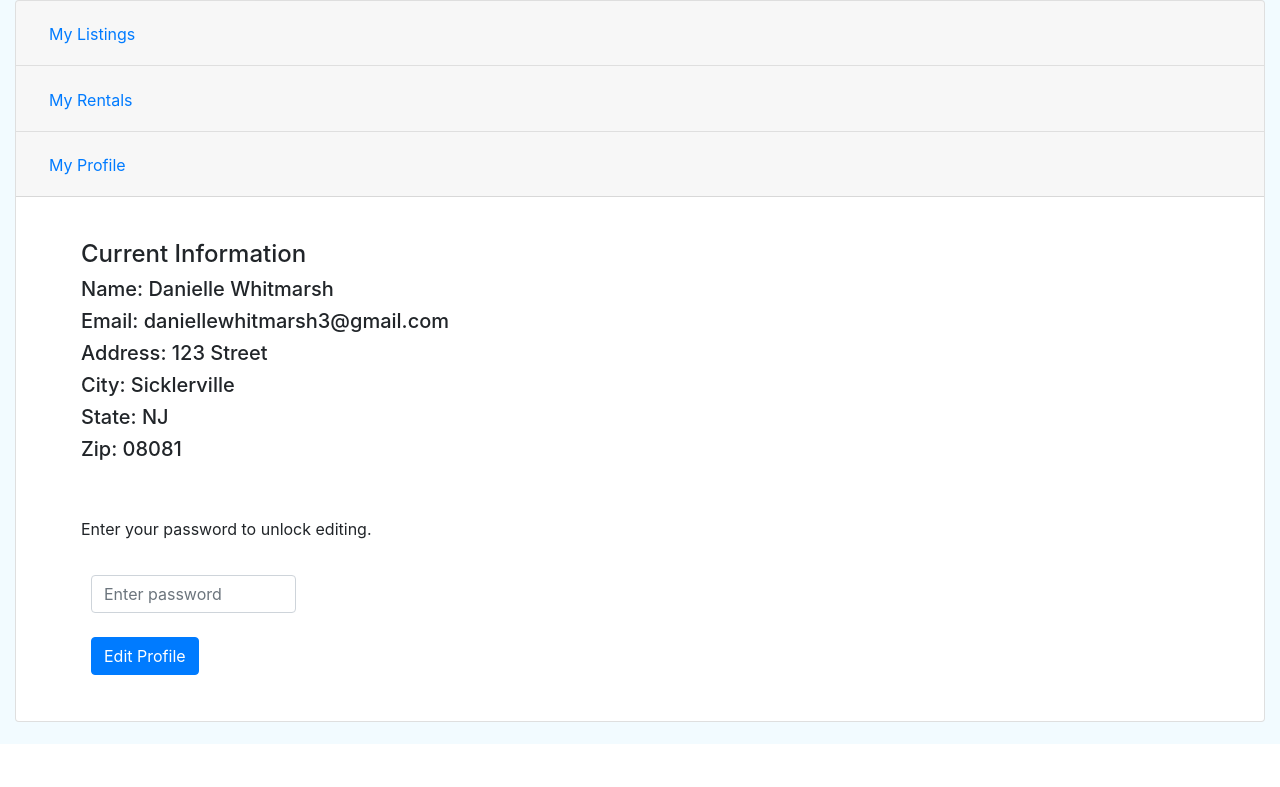
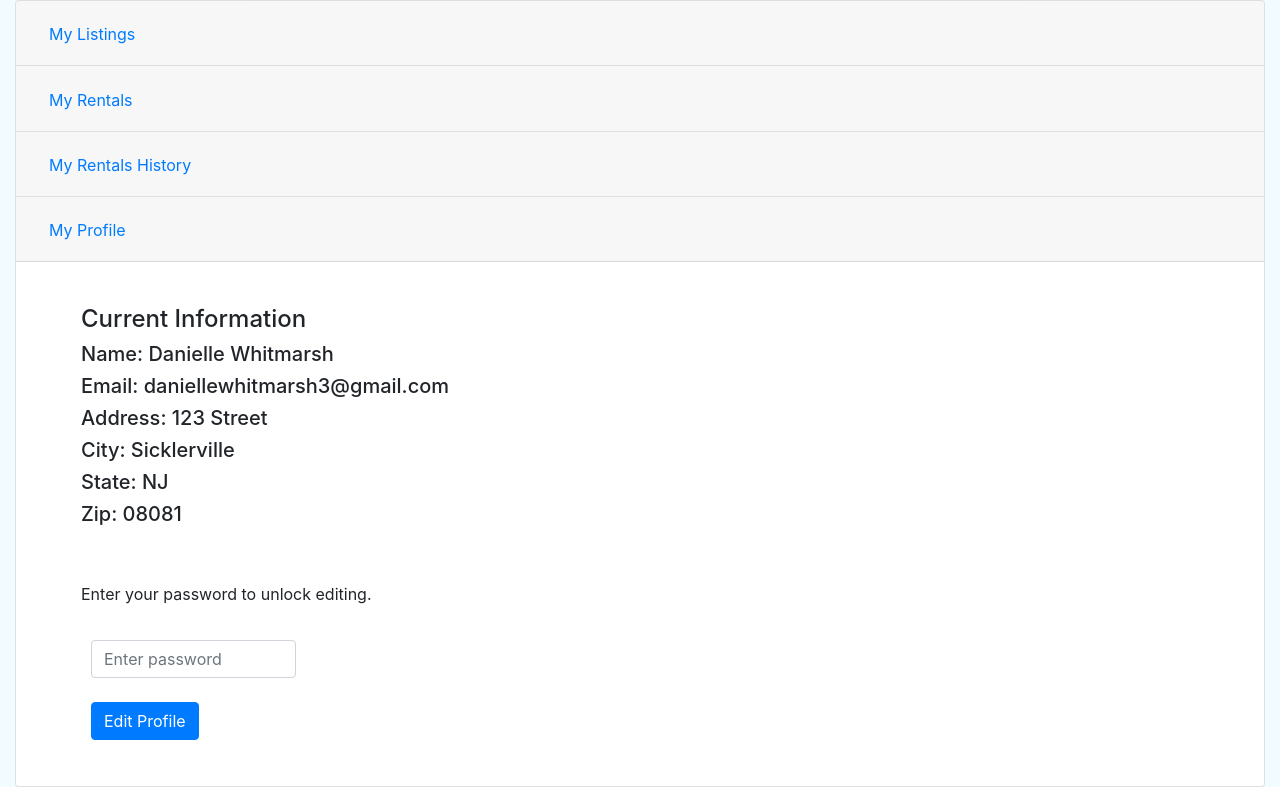
Before and after one commit to joshfigueroa/Rent4Hire, a Flask app: page /profile in a window 1280 px wide. Shown: the part 56-843 px from the top of the page. Before the commit the page ends 800 px from the top, so only its background shows below. Run offline with Flask 2, Linux system fonts and the light colour scheme; a user stored in the database is signed in; data comes from the database, SQL or seed files in the repository; both versions use the stored data as it was after the commit; some libraries are stand-ins or nearby versions.

Commit message:
rental history popped, no errors yet, please check for any error

```diff
--- a/website/templates/profile_dash.html
+++ b/website/templates/profile_dash.html
@@ -88,7 +88,7 @@
                     <p class="card-text">{{listItem[loop.index-1].description}}</p>
                   </div>
                   <ul class="list-group list-group-flush">
-                    <li class="list-group-item">Price: </li>
+                    <li class="list-group-item">Price: {{"${:.2f}".format(listItem[loop.index-1].price_in_cents/100)}}</li>
                     <li class="list-group-item">Location: </li>
                     <li class="list-group-item">Scheduled pickup: {{ thatOneOrder.scheduled_pickup_date }}</li>
                     <li class="list-group-item">Scheduled return: {{ thatOneOrder.scheduled_return_date }}</li>
@@ -118,12 +118,60 @@
   <div class="card">
     <div class="card-header" id="headingThree">
       <h2 class="mb-0">
-        <button class="btn btn-link" type="button" data-toggle="collapse" data-target="#collapseThree" aria-expanded="false" aria-controls="collapseThree">
+        <button class="btn btn-link collapsed" type="button" data-toggle="collapse" data-target="#collapseThree" aria-expanded="false" aria-controls="collapseThree">
+          My Rentals History
+        </button>
+      </h2>
+    </div>
+    <div id="collapseThree" class="collapse" aria-labelledby="headingThree" data-parent="#accordionItem">
+      <div class="card-body">
+        <div class="row">
+          {% if listItem %}
+            {% for thatOneOrder in user.orders %}
+                {% if not thatOneOrder.is_active %}
+                {% if listItem[loop.index-1] %}
+
+
+              <div class="col-sm-6 col-md-4">
+                <div class="card border-success" style="width: 24rem;">
+
+                  <img src="{{'static/images/' ~ listItem[loop.index-1].image_name}}" class="card-img-top" alt="...">
+                  <div class="card-body text-info">
+                    <h5 class="card-title"><b>{{listItem[loop.index-1].name}}</b></h5>
+                    <p class="card-text">{{listItem[loop.index-1].description}}</p>
+                  </div>
+                  <ul class="list-group list-group-flush">
+                    <li class="list-group-item">Price: {{"${:.2f}".format(listItem[loop.index-1].price_in_cents/100)}}</li>
+                    <li class="list-group-item">Location: </li>
+                    <li class="list-group-item">Scheduled pickup date: {{ thatOneOrder.scheduled_pickup_date }}</li>
+                    <li class="list-group-item">Scheduled return date: {{ thatOneOrder.scheduled_return_date }}</li>
+                    <li class="list-group-item">Actual pickup date: {{ thatOneOrder.actual_pickup_date }}</li>
+                    <li class="list-group-item">Actual return date: {{ thatOneOrder.actual_return_date }}</li>
+                  </ul>
+                </div>
+              </div>
+
+              {% endif %}
+              {% endif %}
+            {% endfor %}
+          {% else %}
+            {% set count = -1 %}
+          {% endif %}
+        </div>
+      </div>
+    </div>
+  </div>
+
+  <!--Card 4-->
+  <div class="card">
+    <div class="card-header" id="headingThree">
+      <h2 class="mb-0">
+        <button class="btn btn-link" type="button" data-toggle="collapse" data-target="#collapseFour" aria-expanded="false" aria-controls="collapseFour">
           My Profile
         </button>
       </h2>
     </div>
-    <div id="collapseThree" class="collapse show" aria-labelledby="headingThree" data-parent="#accordionItem">
+    <div id="collapseFour" class="collapse show" aria-labelledby="headingFour" data-parent="#accordionItem">
       <div class="card-body">
         <div>
           <br>
--- a/website/user_profile.py
+++ b/website/user_profile.py
@@ -32,13 +32,17 @@ def profile_page():
     location=Location.query.get(user.location_id)
 
     listItem = []
+    #listItemUser = []
     print(listItem)
 
     for oneOrder in user.orders:
         orderItem = Item.query.get(oneOrder.item_id)
+       # itemUser = User.query.get(itemUser.owner_id)
         listItem.append(orderItem)
+       # listItemUser.append(itemUser)
 
     print(listItem)
+   # print(listItemUser)
 
     if request.method == 'POST':
         updated = 1
@@ -172,7 +176,7 @@ def profile_page():
                     check_auth = False
                     flash("Incorrect credentials, try again.", category='error')
 
-    return render_template("profile_dash.html", user=user, checkAuth=check_auth, location=location, listItem = listItem)
+    return render_template("profile_dash.html", user=user, checkAuth=check_auth, location=location, listItem =listItem)
 
 # Routing for pickup
 @user_profile.route('/pickup/item/<id>')
```
Also changed, not shown: instance/database.db.
